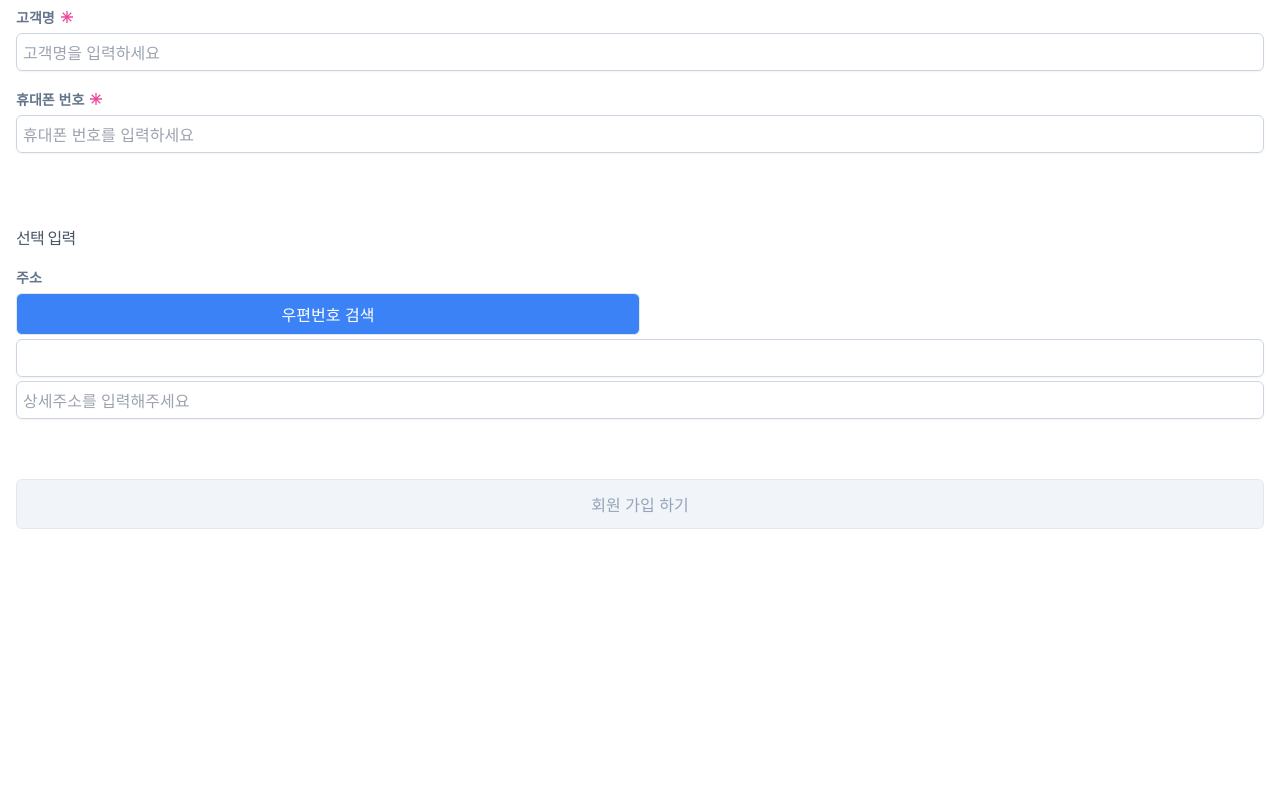
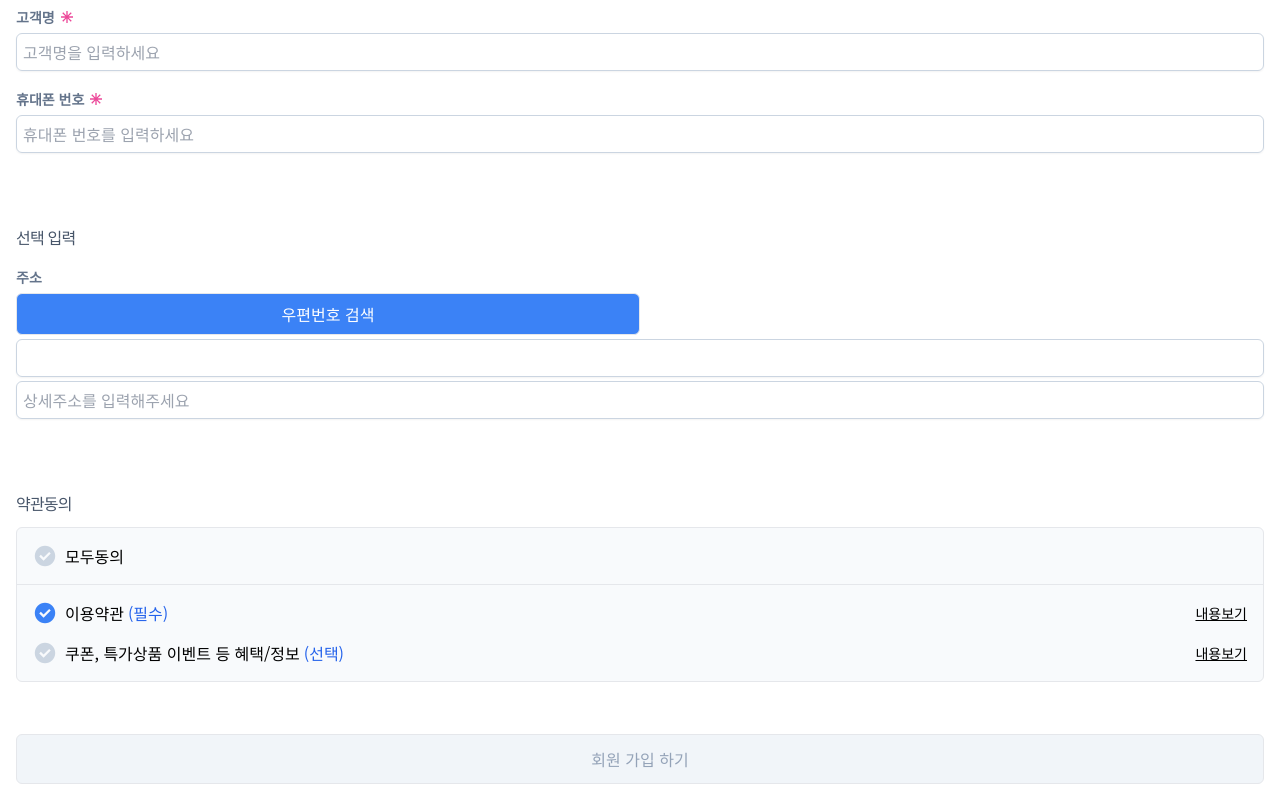
Before and after one commit to evaham/registration, a Next.js app: page / in a window 1280 px wide. Shown: the part 318-1118 px from the top of the page. Before the commit the page ends 863 px from the top, so only its background shows below. Built offline with nearby package versions, Linux system fonts and the light colour scheme.

Commit message:
20240613_last

```diff
--- /dev/null
+++ b/src/app/component/modal.js
@@ -0,0 +1,25 @@
+import React from 'react';
+
+const Modal = ({ isOpen, onClose, children }) => {
+  if (!isOpen) return null;
+
+  return (
+    // <div className="modal-overlay" onClick={onClose}>
+    //   <div className="modal-content" onClick={(e) => e.stopPropagation()}>
+    //     <button className="modal-close" onClick={onClose}>X</button>
+    //     {children}
+    //   </div>
+    // </div>
+    <div className="fixed top-0 right-0 w-full h-full flex items-center justify-center bg-black bg-opacity-30 z-50" onClick={onClose}>
+      <div className="relative w-5/6 h-3/4 rounded-xl bg-white p-4" onClick={(e) => e.stopPropagation()}>
+        <button className="absolute right-2 top-2" onClick={onClose} >
+          <svg xmlns="http://www.w3.org/2000/svg" height="30px" viewBox="0 -960 960 960" width="30px" fill="#333"><path d="M256-227.69 227.69-256l224-224-224-224L256-732.31l224 224 224-224L732.31-704l-224 224 224 224L704-227.69l-224-224-224 224Z"/></svg>
+        </button>
+      </div>
+    </div>
+
+
+  );
+};
+
+export default Modal;
--- a/src/app/page.js
+++ b/src/app/page.js
@@ -2,6 +2,7 @@
 
 import Image from "next/image";
 import { useState } from 'react';
+import Modal from "./component/modal";
 
 export default function Home() {
   const tabs = [
@@ -22,7 +23,15 @@ export default function Home() {
   };
 
 
+  const [isModalOpen, setIsModalOpen] = useState(false);
 
+  const handleOpenModal = () => {
+    setIsModalOpen(true);
+  };
+
+  const handleCloseModal = () => {
+    setIsModalOpen(false);
+  };
 
 
   return (
@@ -32,6 +41,7 @@ export default function Home() {
         <p className="text-4xl leading-tight font-bold tracking-tighter text-slate-700"><span className="text-blue-600 italic mr-3">SPEED</span> 회원가입</p>
         <p className="text-slate-500">137-81-39709</p>
       </div>
+
       <div className="flex font-bold border border-b-0 border-slate-200">
         {tabs.map((tab) => (
           <a key={tab.id} className={`flex-1 py-4 text-center ${activeTab === tab.id ? 'bg-white text-slate-800' : 'bg-slate-200 text-slate-400'}`} onClick={() => handleTabClick(tab.id)}>
@@ -115,7 +125,6 @@ export default function Home() {
                   <svg xmlns="http://www.w3.org/2000/svg" viewBox="0 -960 960 960" className="items-center w-4 h-4 fill-pink-500 ml-1">
                     <path xmlns="http://www.w3.org/2000/svg" d="M440-120v-264L254-197l-57-57 187-186H120v-80h264L197-706l57-57 186 187v-264h80v264l186-187 57 57-187 186h264v80H576l187 186-57 57-186-187v264h-80Z"/>
                   </svg>
-
                 </label>
                 <div className="relative mt-1 rounded-md shadow-sm">
                   <input type="tel" name="phone" id="phone" className="block w-full rounded-md border border-slate-300 p-1.5 text-gray-900 outline-none  placeholder:text-gray-400 focus:border-blue-600" placeholder="휴대폰 번호를 입력하세요"/>
@@ -142,9 +151,8 @@ export default function Home() {
                   <input type="tel" name="phone" id="phone" className="block w-full rounded-md border border-slate-300 p-1.5 text-gray-900 outline-none  placeholder:text-gray-400 focus:border-blue-600" placeholder="휴대폰 번호를 입력하세요"/>
                 </div>
               </div>
+            </div>
 
-
-            </div>
             <div className="mt-3 p-4 bg-white">
               <p className="flex my-3 text-slate-600 items-center tracking-tighter">선택 입력</p>
               <div className="my-4">
@@ -164,9 +172,43 @@ export default function Home() {
         </div>
       ))}
 
+      <div className="mt-3 p-4">
+        <p className="flex my-3 text-slate-600 items-center tracking-tighter">약관동의</p>
+      <div className="mt-1 border rounded-md bg-slate-50">
+          <div className="flex border-b p-4">
+            <a href="" className="flex">
+              <svg xmlns="http://www.w3.org/2000/svg" height="24px" viewBox="0 -960 960 960" width="24px" fill="#e8eaed" className="fill-slate-300 mr-2" >
+                <path d="M423.28-291.22 708.87-576.8l-62.46-62.7-223.13 223.13L312.15-527.5l-62.45 62.7 173.58 173.58ZM480-71.87q-84.91 0-159.34-32.12-74.44-32.12-129.5-87.17-55.05-55.06-87.17-129.5Q71.87-395.09 71.87-480t32.12-159.34q32.12-74.44 87.17-129.5 55.06-55.05 129.5-87.17 74.43-32.12 159.34-32.12t159.34 32.12q74.44 32.12 129.5 87.17 55.05 55.06 87.17 129.5 32.12 74.43 32.12 159.34t-32.12 159.34q-32.12 74.44-87.17 129.5-55.06 55.05-129.5 87.17Q564.91-71.87 480-71.87Z"/>
+              </svg>
+              모두동의
+            </a>
+          </div>
+          <ul className="p-4">
+            <li className="flex items-center">
+              <a href="" className="flex items-center">
+                <svg xmlns="http://www.w3.org/2000/svg" height="24px" viewBox="0 -960 960 960" width="24px" className="fill-blue-500 mr-2" >
+                  <path d="M423.28-291.22 708.87-576.8l-62.46-62.7-223.13 223.13L312.15-527.5l-62.45 62.7 173.58 173.58ZM480-71.87q-84.91 0-159.34-32.12-74.44-32.12-129.5-87.17-55.05-55.06-87.17-129.5Q71.87-395.09 71.87-480t32.12-159.34q32.12-74.44 87.17-129.5 55.06-55.05 129.5-87.17 74.43-32.12 159.34-32.12t159.34 32.12q74.44 32.12 129.5 87.17 55.05 55.06 87.17 129.5 32.12 74.43 32.12 159.34t-32.12 159.34q-32.12 74.44-87.17 129.5-55.06 55.05-129.5 87.17Q564.91-71.87 480-71.87Z"/>
+                </svg>
+                이용약관 <span className="ml-1 text-blue-600">(필수)</span>
+              </a>
+              <button className="text-sm ml-auto underline" onClick={handleOpenModal}>내용보기</button>
+            </li>
+            <li className="flex items-center mt-4">
+              <a href="" className="flex items-center">
+                <svg xmlns="http://www.w3.org/2000/svg" height="24px" viewBox="0 -960 960 960" width="24px" className="fill-slate-300 mr-2">
+                  <path d="M423.28-291.22 708.87-576.8l-62.46-62.7-223.13 223.13L312.15-527.5l-62.45 62.7 173.58 173.58ZM480-71.87q-84.91 0-159.34-32.12-74.44-32.12-129.5-87.17-55.05-55.06-87.17-129.5Q71.87-395.09 71.87-480t32.12-159.34q32.12-74.44 87.17-129.5 55.06-55.05 129.5-87.17 74.43-32.12 159.34-32.12t159.34 32.12q74.44 32.12 129.5 87.17 55.05 55.06 87.17 129.5 32.12 74.43 32.12 159.34t-32.12 159.34q-32.12 74.44-87.17 129.5-55.06 55.05-129.5 87.17Q564.91-71.87 480-71.87Z"/>
+                </svg>
+                쿠폰, 특가상품 이벤트 등 혜택/정보 <span className="ml-1 text-blue-600">(선택)</span>
+              </a>
+              <button className="text-sm ml-auto underline" onClick={handleOpenModal}>내용보기</button>
+            </li>
+          </ul>
+        </div>
+      </div>
 
+      <Modal isOpen={isModalOpen} onClose={handleCloseModal}></Modal>
 
-      <div className=" mt-3 p-4 bg-white">
+      <div className=" mt-5 p-4 bg-white">
         <button onClick={handleButtonClick} className={`block w-full p-3 border text-center rounded-md ${isOn ? 'bg-blue-600 text-white' : 'bg-slate-100 text-slate-400'}`} >회원 가입 하기</button>
       </div>
     </div>
```
